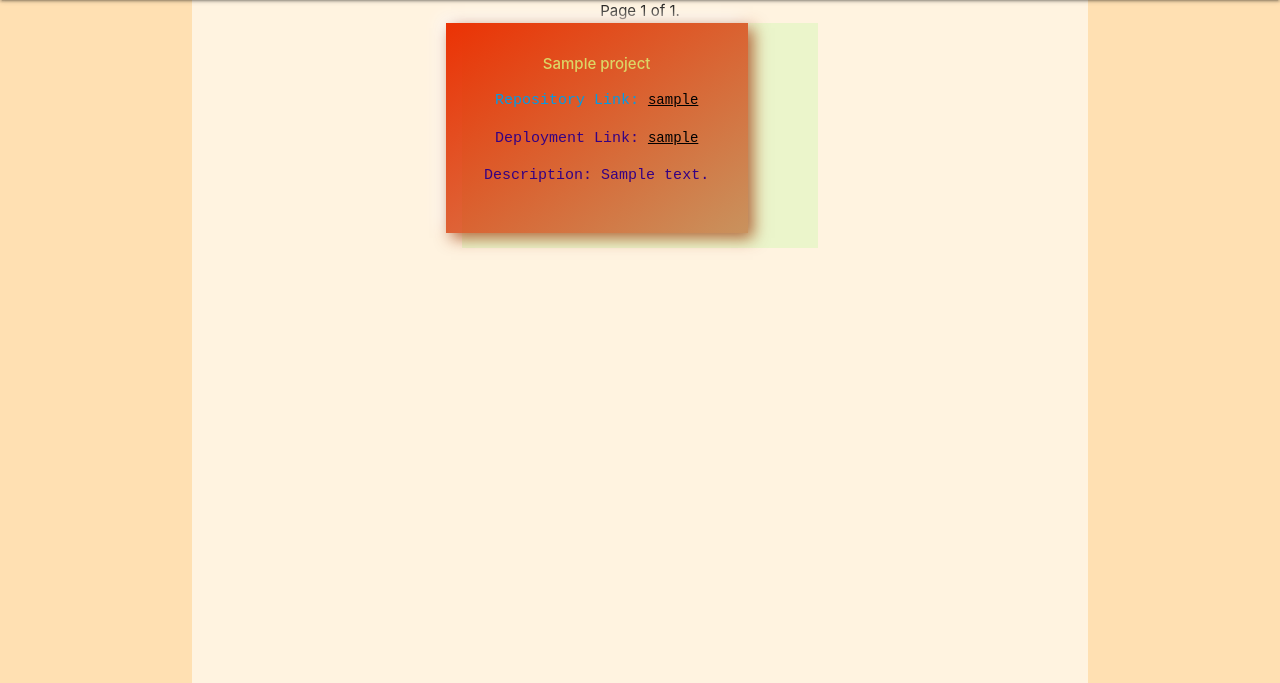
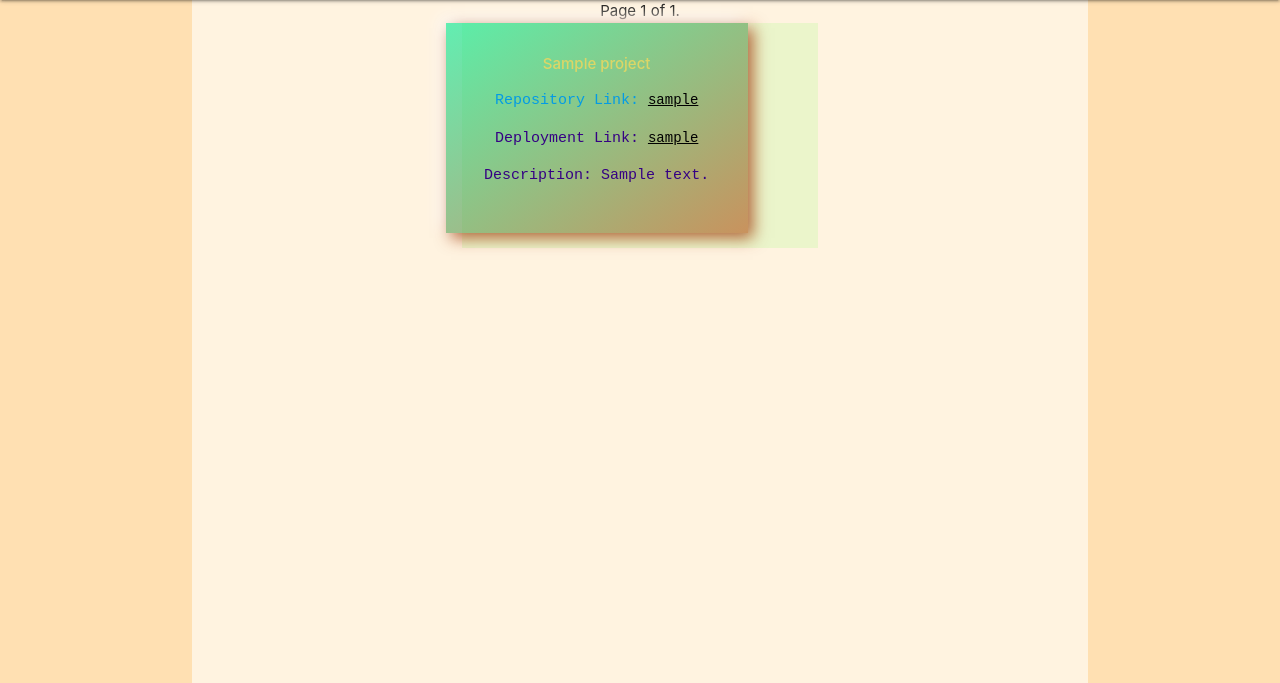
Before and after one commit to NoahCSmith93/General-Archive, a Django app: page /projects/ in a window 1280 px wide. Shown: the part 64-747 px from the top of the page. Run offline with Django 3.2, Linux system fonts and the light colour scheme; tables that the repository leaves empty hold one stand-in row (values such as "Sample post"); some libraries are stand-ins or nearby versions.

Commit message:
adds final touches

```diff
--- a/main_app/static/css/style.css
+++ b/main_app/static/css/style.css
@@ -204,7 +204,7 @@ input[type=text], input[type=email], input[type=password], input[type=descriptio
     width: 85%;
     float:right;
     border-color: #c14646c5;
-    background: linear-gradient(145deg, #eb3204, #ae45088f);
+    background: linear-gradient(145deg, #04eb96a0, #ae45088f);
     box-shadow: 5px 5px 15px #9c3802c5, -5px -5px 15px #ffffff;
     margin-bottom: 15px;
     overflow: hidden;
```
Also changed, not shown: README.md.
